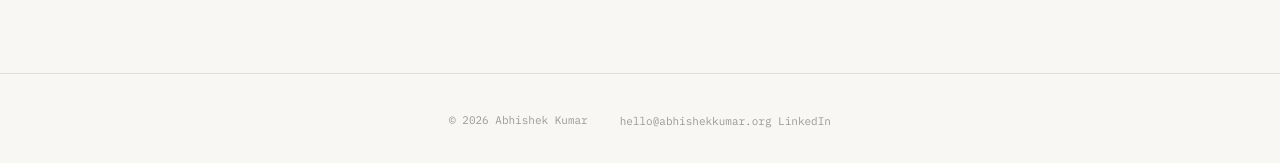
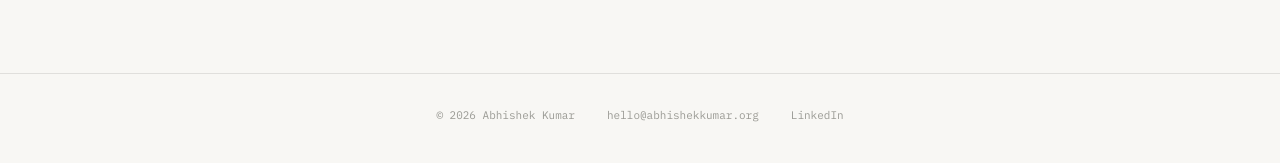
Before and after one commit to abhishu5/abhishekkumar.org, a Jekyll site: the page built from _posts/2026-05-22-ai-search-is-an-interpretation-system.md, in a window 1280 px wide and 900 px high, scrolled down 1656 px. Shown: the part 734-897 px from the top of the window. Built offline with Jekyll 4.4.1, drawn with Linux system fonts in a browser that asks for light colours.

Commit message:
Update post.html

```diff
--- a/_layouts/post.html
+++ b/_layouts/post.html
@@ -266,28 +266,15 @@
 
 </main>
 
-<footer class="footer">
+<footer>
+  <div class="footer-inner">
+    <p>© 2026 Abhishek Kumar</p>
 
-  <div class="footer-inner">
-
-    <p>
-      © 2026 Abhishek Kumar
-    </p>
-
-    <div class="footer-links">
-
-      <a href="mailto:hello@abhishekkumar.org">
-        hello@abhishekkumar.org
-      </a>
-
-      <a href="https://linkedin.com">
-        LinkedIn
-      </a>
-
+    <div style="display:flex;gap:2rem;">
+      <a href="mailto:hello@abhishekkumar.org">hello@abhishekkumar.org</a>
+      <a href="https://www.linkedin.com/in/abhishek-kumar314" target="_blank">LinkedIn</a>
     </div>
-
   </div>
-
 </footer>
 
 <script>
```
